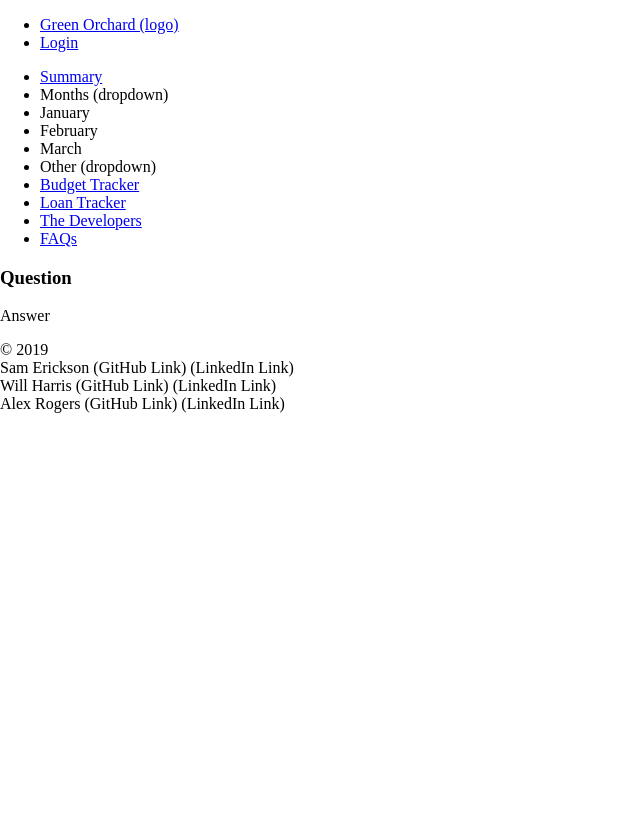
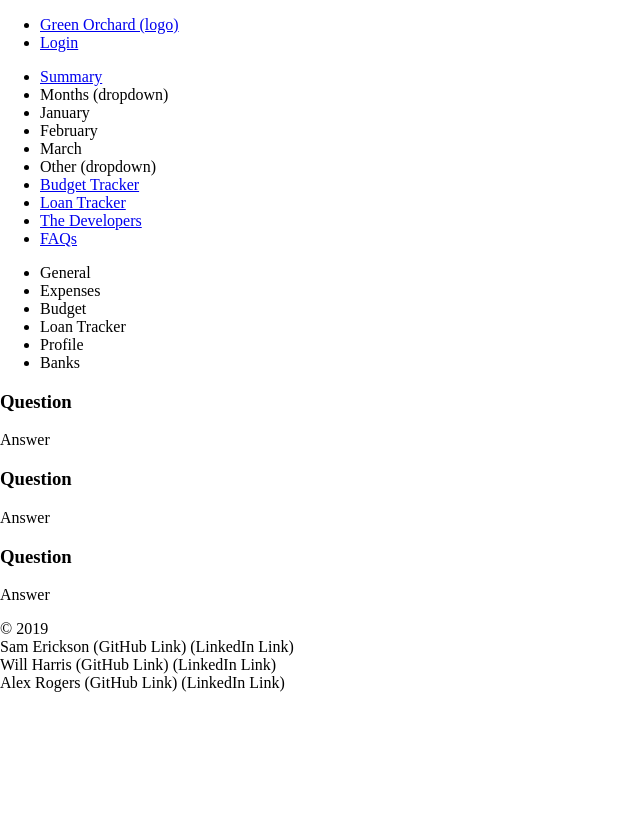
Before and after one commit to midasdev711/GreenOrchard, a Django app: page /faq/ in a window 1280 px wide. Shown: the whole page, without its empty margins (0-640 px from the left). Run offline with Django 3.2, Linux system fonts and the light colour scheme.

Commit message:
continued html skeleton before styling

```diff
--- a/Green_Orchard/Backend/general/templates/general/faq.html
+++ b/Green_Orchard/Backend/general/templates/general/faq.html
@@ -3,6 +3,22 @@
 {% block content %}
   <!-- Playing with idea of doing this dynamically or just writing it in -->
   <!-- Either way, formatting looks like this... -->
+  <nav>
+    <ul>
+      <li>General</li>
+      <li>Expenses</li>
+      <li>Budget</li>
+      <li>Loan Tracker</li>
+      <li>Profile</li>
+      <li>Banks</li>
+    </ul>
+  </nav>
+  <h3>Question</h3>
+  <p>Answer</p>
+
+  <h3>Question</h3>
+  <p>Answer</p>
+
   <h3>Question</h3>
   <p>Answer</p>
 
--- a/Green_Orchard/Backend/users/templates/users/register.html
+++ b/Green_Orchard/Backend/users/templates/users/register.html
@@ -18,6 +18,6 @@
 
 <h3>How Green Orchard Works</h3>
 <p>Lorem ipsum dolor sit amet, consectetur adipisicing elit, sed do eiusmod tempor incididunt ut labore et dolore magna aliqua. Ut enim ad minim veniam, quis nostrud exercitation ullamco laboris nisi ut aliquip ex ea commodo consequat. Duis aute irure dolor in reprehenderit in voluptate velit esse cillum dolore eu fugiat nulla pariatur. Excepteur sint occaecat cupidatat non proident, sunt in culpa qui officia deserunt mollit anim id est laborum.</p>
-<p>Still confused? See our <a href="#">FAQs</a></p>
+<p>Still confused? See our <a href="{% url 'faq' %}">FAQs</a></p>
 
 {% endblock %}
```
Also changed, not shown: Green_Orchard/Backend/general/templates/general/index.html (+29 -0 lines).
